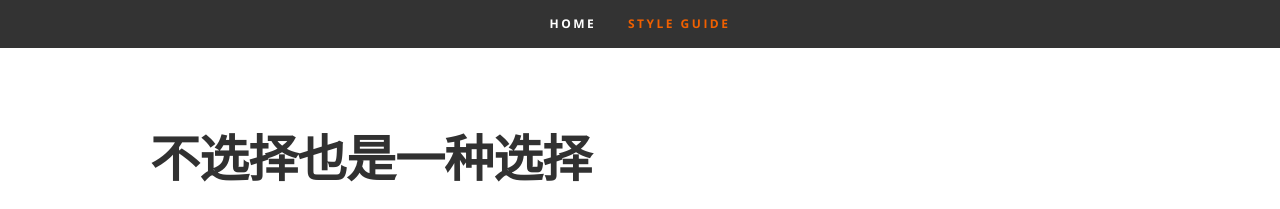
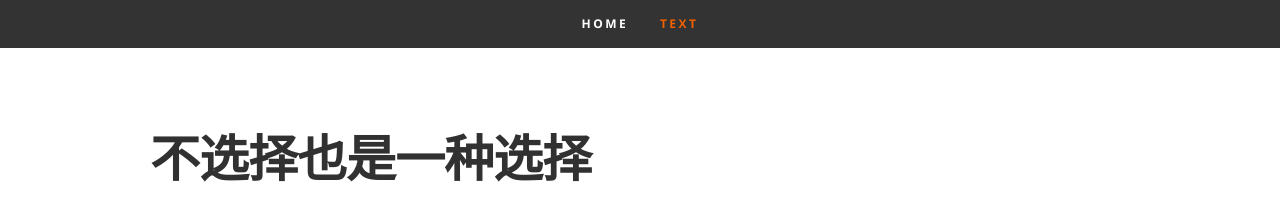
Before and after one commit to liu946/liu946.github.io, a Jekyll site: the page built from _posts/2015-01-10-we-must-choose.md, in a window 1280 px wide. Shown: the top 209 px of the page. Built offline with Jekyll 4.4.1, drawn with Linux system fonts in a browser that asks for light colours.

Commit message:
tpl  plain

```diff
--- /dev/null
+++ b/_includes/pageheader.html
@@ -0,0 +1,17 @@
+   <!-- Header
+   ================================================== -->
+   <header id="plain"style='min-height: 48px;height:48px'>
+
+      <nav id="nav-wrap">
+
+         <a class="mobile-btn" href="#nav-wrap" title="Show navigation">Show navigation</a>
+	      <a class="mobile-btn" href="#" title="Hide navigation">Hide navigation</a>
+
+         <ul id="nav" class="nav">
+            <li class="current"><a class="smoothscroll" onclick="window.location.href='/'" href="/">Home</a></li>
+	         <li><a class="smoothscroll" href="#styles">TEXT</a></li>
+         </ul> <!-- end #nav -->
+
+      </nav> <!-- end #nav-wrap -->
+
+   </header> <!-- Header End -->
--- /dev/null
+++ b/_layouts/bigword.html
@@ -0,0 +1,45 @@
+{% include head.html %}
+<body>
+
+{% include pageheader.html %}
+
+   <!-- Style Guide Section
+   ================================================== -->
+   <section id="styles" style="padding: 90px 0 72px; background: #fff;">
+
+      <div class="row add-bottom">
+
+         <div id='plaindiv' class="twelve columns">
+
+            <h1 style='font-size: 50px;font-weight: bold;'>{{ page.title }}</h1>
+			<div><p class="info" id='nochange'><i>{{ page.dec }}</i> <span>&bull;</span> <em class="date">{{ page.date | date_to_long_string }}</em></p></div>
+			{{ content }}
+            <hr>
+
+         </div>
+
+      </div> <!-- Row End-->
+
+   </section> <!-- Resume Section End-->
+
+   {% include footer.html %}
+
+      <!-- Java Script
+   ================================================== -->
+  {% include js.html %}
+	<script type="text/javascript">
+		$("#plaindiv p").each(function () {
+			if ($(this).attr('id')!='nochange') {
+				$(this).attr('class','drop-cap');
+			};
+		});
+		$("#plaindiv p").each(function () {
+
+			$(this).css('margin-top','5%');
+			$(this).css('font-size','120%');
+		});
+		$('.info').css('font-size','150%')
+	</script>
+</body>
+
+</html>
--- a/_layouts/plain.html
+++ b/_layouts/plain.html
@@ -11,8 +11,8 @@
 	      <a class="mobile-btn" href="#" title="Hide navigation">Hide navigation</a>
 
          <ul id="nav" class="nav">
-            <li class="current"><a class="smoothscroll" href="#home">Home</a></li>
-	         <li><a class="smoothscroll" href="#styles">Style Guide</a></li>
+            <li class="current"><a class="smoothscroll" href="/">Home</a></li>
+	         <li><a class="smoothscroll" href="#styles">TEXT</a></li>
          </ul> <!-- end #nav -->
 
       </nav> <!-- end #nav-wrap -->
@@ -28,8 +28,10 @@
          <div id='plaindiv' class="twelve columns">
 
             <h1 style='font-size: 50px;font-weight: bold;'>{{ page.title }}</h1>
-			<div><p class="info" id='nochange'><i>{{ page.dec }}</i> <span>&bull;</span> <em class="date">{{ page.date | date_to_long_string }}</em></p></div>
+			<div><p class="info" id='nochange' style='margin: 5%;font-size:150%'><i>{{ page.dec }}</i> <span>&bull;</span> <em class="date">{{ page.date | date_to_long_string }}</em></p></div>
+			<div style='font-size:120%'>
 			{{ content }}
+			</div>
             <hr>
 
          </div>
@@ -40,32 +42,9 @@
 
 {% include footer.html %}
 
-   <!-- Java Script
+      <!-- Java Script
    ================================================== -->
-   <script src="/js/jquery.min.js"></script>
-   <script>window.jQuery || document.write('<script src="js/jquery-1.10.2.min.js"><\/script>')</script>
-   <script type="text/javascript" src="/js/jquery-migrate-1.2.1.min.js"></script>
-
-   <script src="/js/jquery.flexslider.js"></script>
-   <script src="/js/waypoints.js"></script>
-   <script src="/js/jquery.fittext.js"></script>
-   <script src="/js/magnific-popup.js"></script>
-   <script src="/js/init.js"></script>
-	<script type="text/javascript">
-		$("#plaindiv p").each(function () {
-			if ($(this).attr('id')!='nochange') {
-				$(this).attr('class','drop-cap');
-			};
-		});
-		$("#plaindiv p").each(function () {
-
-			$(this).css('margin-top','5%');
-			$(this).css('font-size','120%');
-		});
-		$('.info').css('font-size','150%')
-
-
-	</script>
+  {% include js.html %}
 </body>
 
 </html>
```
Also changed, not shown: _includes/js.html (added, +9 -0 lines), _layouts/home.html (+1 -10 lines), _posts/2015-01-10-we-must-choose.md (+1 -1 lines).
